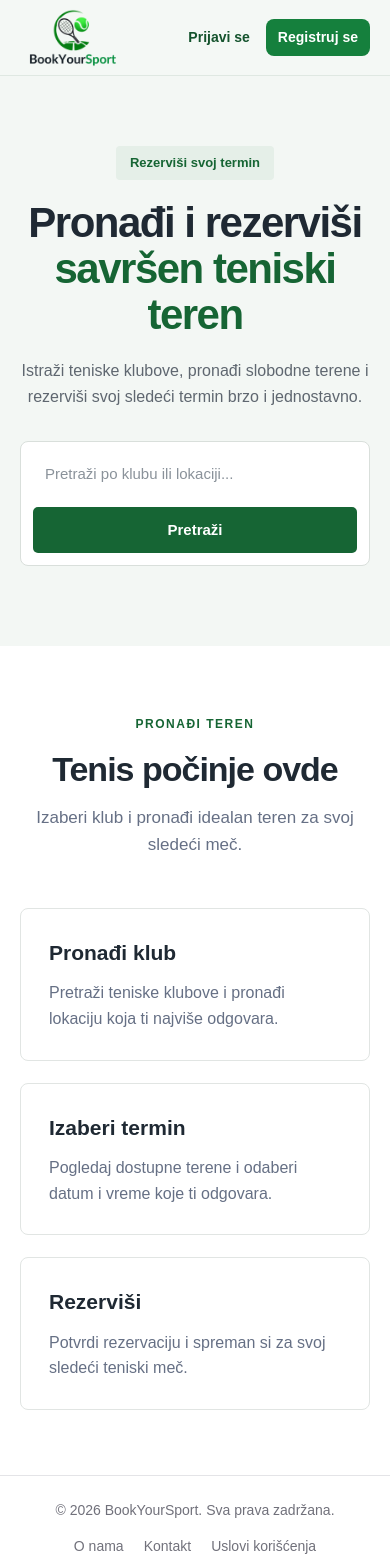
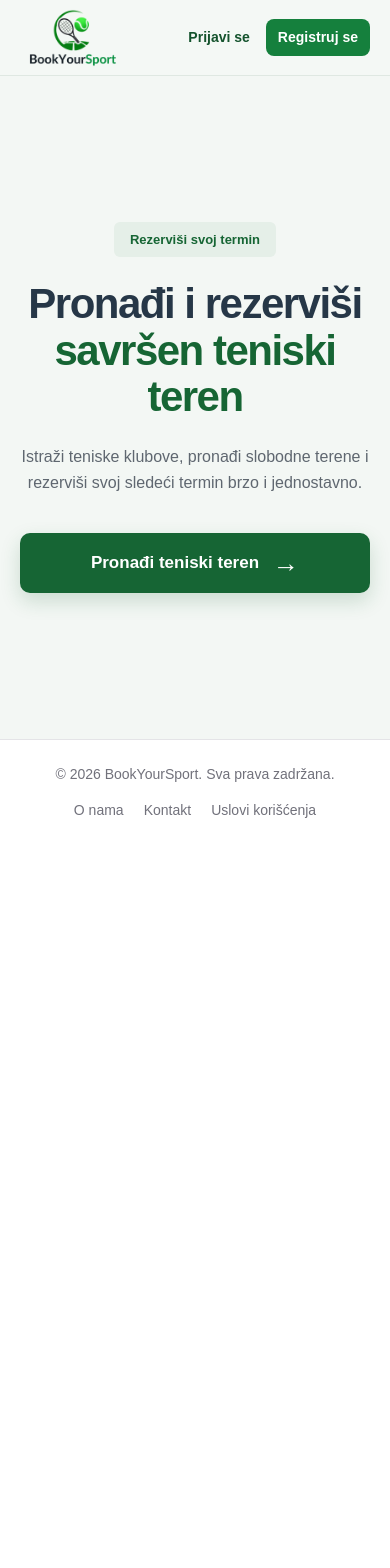
Before and after one commit to tomiy7/BookYourSport, a Next.js app in the folder BookYourSport/frontend/: page / in a window 390 px wide. Shown: the top 1568 px of the page. After the commit the page ends 844 px from the top, so only its background shows below. Built offline with nearby package versions, Linux system fonts and the light colour scheme.

Commit message:
feat: another change in homepage (#53)

```diff
--- a/BookYourSport/frontend/app/page.module.css
+++ b/BookYourSport/frontend/app/page.module.css
@@ -1,130 +1,82 @@
 .page {
     min-height: 100vh;
+
     display: flex;
     flex-direction: column;
+
     background: #ffffff;
     color: #1f2933;
-}
-
-
-/* HEADER */
-
-.header {
-    height: 72px;
-    padding: 0 8%;
-
-    display: flex;
-    align-items: center;
-    justify-content: space-between;
-
-    background: #ffffff;
-    border-bottom: 1px solid #e5e7eb;
-}
-
-.logo {
-    display: flex;
-    align-items: center;
-    text-decoration: none;
-}
-
-.logoImage {
-    width: 100px;
-    height: auto;
-    display: block;
-}
-
-
-/* NAVIGATION */
-
-.nav {
-    display: flex;
-    align-items: center;
-    gap: 8px;
-}
-
-.loginButton {
-    padding: 9px 16px;
-
-    color: #14532d;
-
-    font-size: 14px;
-    font-weight: 600;
-    text-decoration: none;
-
-    border-radius: 6px;
-}
-
-.loginButton:hover {
-    background: #f3f4f6;
-}
-
-.registerButton {
-    padding: 9px 18px;
-
-    background: #166534;
-    color: white;
-
-    font-size: 14px;
-    font-weight: 600;
-    text-decoration: none;
-
-    border-radius: 6px;
-
-    transition: background 0.2s ease;
-}
-
-.registerButton:hover {
-    background: #14532d;
 }
 
 
 /* HERO */
 
 .hero {
-    padding: 90px 20px 100px;
+    flex: 1;
+
+    display: flex;
+    align-items: center;
+    justify-content: center;
+
+    padding: 100px 20px;
 
     background: #f3f7f4;
 }
 
 .heroContent {
     max-width: 850px;
+
     margin: 0 auto;
 
     text-align: center;
 }
 
+
+/* BADGE */
+
 .badge {
     display: inline-block;
 
-    margin-bottom: 20px;
-    padding: 7px 14px;
+    margin-bottom: 24px;
+
+    padding: 8px 16px;
 
     background: #e5efe8;
     color: #166534;
 
-    border-radius: 4px;
+    border-radius: 6px;
 
     font-size: 13px;
     font-weight: 600;
 }
 
+
+/* HERO TITLE */
+
 .hero h1 {
-    margin: 0 0 20px;
+    margin: 0 0 24px;
 
     font-size: clamp(42px, 6vw, 66px);
     line-height: 1.1;
+
     letter-spacing: -1.5px;
 
     font-weight: 700;
+
+    color: #263747;
 }
 
 .hero h1 span {
     color: #166534;
 }
 
+
+/* HERO DESCRIPTION */
+
 .hero p {
-    max-width: 620px;
-    margin: 0 auto 32px;
+    max-width: 650px;
+
+    margin: 0 auto 38px;
 
     color: #5f6770;
 
@@ -133,197 +85,69 @@
 }
 
 
-/* SEARCH */
+/* FIND COURT BUTTON */
 
-.searchBox {
-    max-width: 680px;
-    margin: 0 auto;
+.findCourtButton {
+    display: inline-flex;
 
-    display: flex;
+    align-items: center;
+    justify-content: center;
 
-    background: white;
-    border: 1px solid #d9dfdb;
+    gap: 14px;
 
-    border-radius: 8px;
-}
+    min-width: 280px;
 
-.searchBox input {
-    flex: 1;
+    padding: 18px 30px;
 
-    padding: 15px 18px;
-
-    border: none;
-    outline: none;
-
-    background: transparent;
-
-    font-size: 15px;
-    color: #1f2933;
-}
-
-.searchBox input::placeholder {
-    color: #8a929a;
-}
-
-.searchBox button {
-    margin: 6px;
-    padding: 0 26px;
-
-    border: none;
-    border-radius: 5px;
+    border-radius: 10px;
 
     background: #166534;
-    color: white;
+    color: #ffffff;
 
-    font-size: 15px;
+    font-size: 17px;
     font-weight: 600;
 
-    cursor: pointer;
+    text-decoration: none;
 
-    transition: background 0.2s ease;
-}
-
-.searchBox button:hover {
-    background: #14532d;
-}
-
-
-/* COURTS SECTION */
-
-.courtsSection {
-    flex: 1;
-
-    padding: 85px 8%;
-
-    background: #ffffff;
-}
-
-.sectionHeading {
-    max-width: 650px;
-    margin: 0 auto 50px;
-
-    text-align: center;
-}
-
-.sectionHeading span {
-    color: #166534;
-
-    font-size: 12px;
-    font-weight: 700;
-    letter-spacing: 1.5px;
-}
-
-.sectionHeading h2 {
-    margin: 14px 0 14px;
-
-    font-size: 40px;
-    line-height: 1.2;
-    letter-spacing: -1px;
-
-    font-weight: 700;
-}
-
-.sectionHeading p {
-    margin: 0;
-
-    color: #667085;
-
-    font-size: 17px;
-    line-height: 1.6;
-}
-
-
-/* CARDS */
-
-.cards {
-    max-width: 1100px;
-    margin: 0 auto;
-
-    display: grid;
-    grid-template-columns: repeat(3, 1fr);
-
-    gap: 22px;
-}
-
-.card {
-    padding: 32px;
-
-    background: #ffffff;
-
-    border: 1px solid #e1e5e3;
-    border-radius: 8px;
+    box-shadow:
+            0 8px 20px
+            rgba(22, 101, 52, 0.18);
 
     transition:
-            border-color 0.2s ease,
+            transform 0.2s ease,
+            background 0.2s ease,
             box-shadow 0.2s ease;
 }
 
-.card:hover {
-    border-color: #b7c9bd;
-    box-shadow: 0 4px 14px rgba(0, 0, 0, 0.05);
+.findCourtButton:hover {
+    background: #14532d;
+
+    transform: translateY(-2px);
+
+    box-shadow:
+            0 12px 28px
+            rgba(22, 101, 52, 0.25);
 }
 
-.cardNumber {
-    width: 38px;
-    height: 38px;
+.findCourtButton span {
+    font-size: 26px;
 
-    margin-bottom: 24px;
+    line-height: 1;
 
-    display: flex;
-    align-items: center;
-    justify-content: center;
-
-    background: #edf4ef;
-    color: #166534;
-
-    border-radius: 4px;
-
-    font-size: 14px;
-    font-weight: 700;
+    transition:
+            transform 0.2s ease;
 }
 
-.card h3 {
-    margin: 0 0 12px;
-
-    font-size: 21px;
-    font-weight: 600;
-}
-
-.card p {
-    margin: 0;
-
-    color: #667085;
-
-    font-size: 16px;
-    line-height: 1.6;
+.findCourtButton:hover span {
+    transform: translateX(4px);
 }
 
 
 /* MOBILE */
 
 @media (max-width: 768px) {
-    .header {
-        padding: 0 20px;
-    }
-
-    .logoImage {
-        width: 100px;
-        height: auto;
-    }
-
-    .nav {
-        gap: 4px;
-    }
-
-    .loginButton,
-    .registerButton {
-        padding: 8px 11px;
-
-        font-size: 13px;
-    }
-
     .hero {
-        padding: 70px 20px 80px;
+        padding: 80px 20px;
     }
 
     .hero h1 {
@@ -334,33 +158,10 @@
         font-size: 16px;
     }
 
-    .searchBox {
-        flex-direction: column;
+    .findCourtButton {
+        width: 100%;
+        max-width: 350px;
 
-        padding: 6px;
-    }
-
-    .searchBox input {
-        width: 100%;
-    }
-
-    .searchBox button {
-        height: 46px;
-    }
-
-    .courtsSection {
-        padding: 65px 20px;
-    }
-
-    .sectionHeading h2 {
-        font-size: 34px;
-    }
-
-    .cards {
-        grid-template-columns: 1fr;
-    }
-
-    .card {
-        padding: 28px;
+        padding: 17px 24px;
     }
 }
--- a/BookYourSport/frontend/app/page.tsx
+++ b/BookYourSport/frontend/app/page.tsx
@@ -24,70 +24,16 @@ export default function Home() {
                         rezerviši svoj sledeći termin brzo i jednostavno.
                     </p>
 
-            <div className={styles.searchBox}>
-              <input
-                  type="text"
-                  placeholder="Pretraži po klubu ili lokaciji..."
-              />
+                    <Link
+                        href="/clubs"
+                        className={styles.findCourtButton}
+                    >
+                        Pronađi teniski teren
 
-              <button type="button">
-                Pretraži
-              </button>
-            </div>
-          </div>
-        </section>
-
-        <section className={styles.courtsSection}>
-          <div className={styles.sectionHeading}>
-            <span>PRONAĐI TEREN</span>
-
-            <h2>Tenis počinje ovde</h2>
-
-            <p>
-              Izaberi klub i pronađi idealan teren za svoj sledeći
-              meč.
-            </p>
-          </div>
-
-          <div className={styles.cards}>
-            <div className={styles.card}>
-              <div className={styles.cardIcon}>
-                <span className={styles.iconCircleOne} />
-              </div>
-
-              <h3>Pronađi klub</h3>
-
-              <p>
-                Pretraži teniske klubove i pronađi lokaciju koja ti
-                najviše odgovara.
-              </p>
-            </div>
-
-            <div className={styles.card}>
-              <div className={styles.cardIcon}>
-                <span className={styles.iconCircleTwo} />
-              </div>
-
-              <h3>Izaberi termin</h3>
-
-              <p>
-                Pogledaj dostupne terene i odaberi datum i vreme
-                koje ti odgovara.
-              </p>
-            </div>
-
-            <div className={styles.card}>
-              <div className={styles.cardIcon}>
-                <span className={styles.iconCircleThree} />
-              </div>
-
-              <h3>Rezerviši</h3>
-
-              <p>
-                Potvrdi rezervaciju i spreman si za svoj sledeći
-                teniski meč.
-              </p>
-            </div>
+                        <span>
+                            →
+                        </span>
+                    </Link>
                 </div>
             </section>
 
```
Lines whose indentation alone changed are shown as unchanged.
